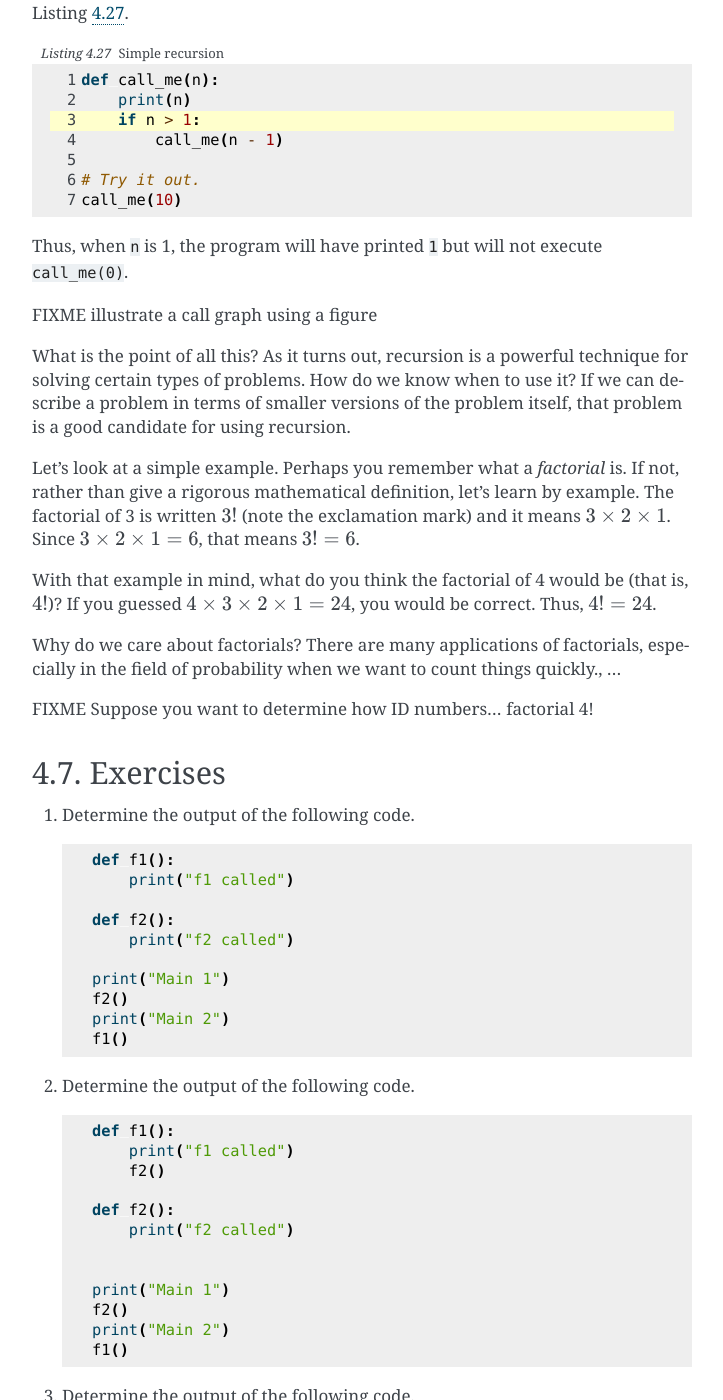
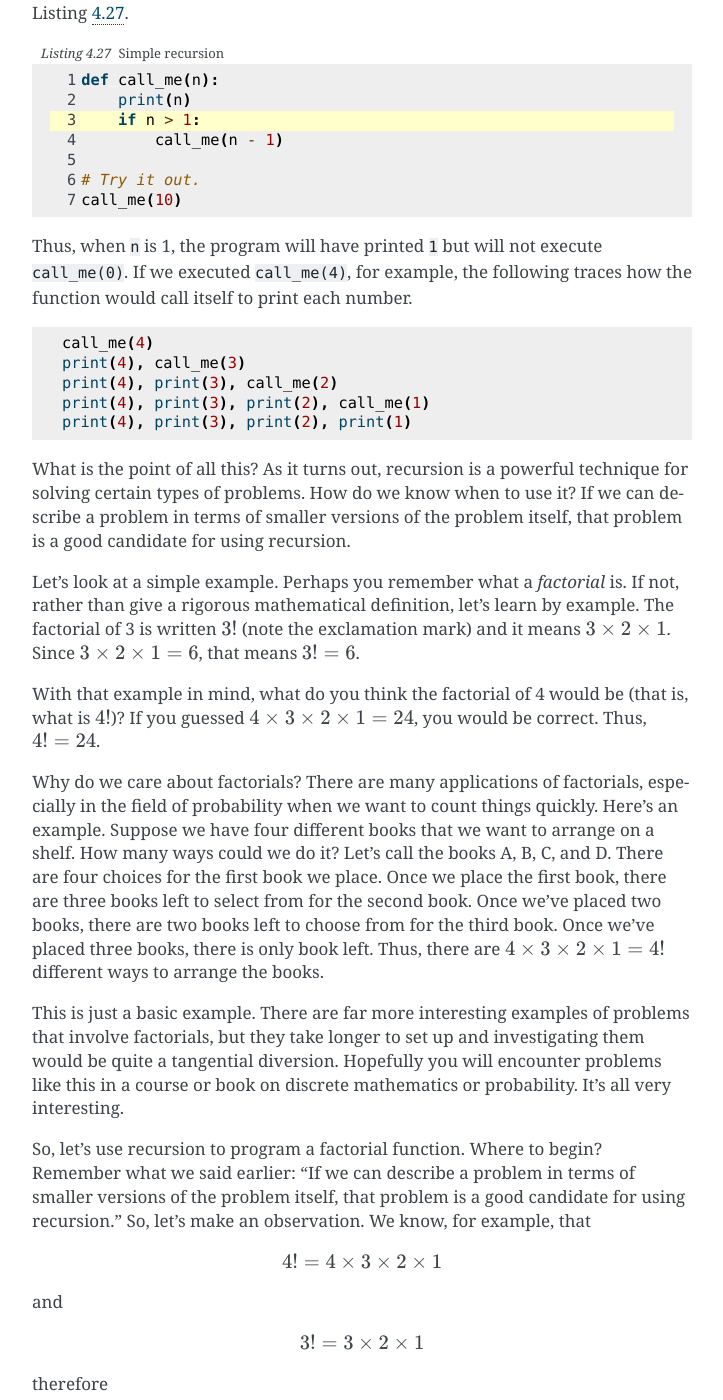
Before and after one commit to jbshep/conversational-python, a Sphinx documentation site: the page built from docs/source/ch4_funcs.rst, in a window 1280 px wide and 1400 px high, scrolled down 19869 px. Shown: the whole window, without its empty margins (388-1111 px from the left). Built offline with Sphinx 7.4.7, drawn with Linux system fonts in a browser that asks for light colours; some of the changed text lies outside the part shown.

Commit message:
Finished Ch 4 optional section on recursive functions

```diff
--- a/docs/source/ch4_funcs.rst
+++ b/docs/source/ch4_funcs.rst
@@ -1090,19 +1090,97 @@
    # Try it out.
    call_me(10)
 
-Thus, when ``n`` is 1, the program will have printed ``1`` but will not execute ``call_me(0)``.
+Thus, when ``n`` is 1, the program will have printed ``1`` but will not execute ``call_me(0)``.  If we executed ``call_me(4)``, for example, the following traces how the function would call itself to print each number.
 
-FIXME illustrate a call graph using a figure
+.. code-block::
+
+   call_me(4)
+   print(4), call_me(3)
+   print(4), print(3), call_me(2)
+   print(4), print(3), print(2), call_me(1)
+   print(4), print(3), print(2), print(1)
 
 What is the point of all this?  As it turns out, recursion is a powerful technique for solving certain types of problems.  How do we know when to use it?  If we can describe a problem in terms of smaller versions of the problem itself, that problem is a good candidate for using recursion.
 
 Let's look at a simple example.  Perhaps you remember what a *factorial* is.  If not, rather than give a rigorous mathematical definition, let's learn by example.  The factorial of 3 is written :math:`3!` (note the exclamation mark) and it means :math:`3\times2\times1`.  Since :math:`3\times2\times1 = 6`, that means :math:`3! = 6`.
 
-With that example in mind, what do you think the factorial of 4 would be (that is, :math:`4!`)?  If you guessed :math:`4\times3\times2\times1 = 24`, you would be correct.  Thus, :math:`4! = 24`.
+With that example in mind, what do you think the factorial of 4 would be (that is, what is :math:`4!`)?  If you guessed :math:`4\times3\times2\times1 = 24`, you would be correct.  Thus, :math:`4! = 24`.
 
-Why do we care about factorials?  There are many applications of factorials, especially in the field of probability when we want to count things quickly., ...
+Why do we care about factorials?  There are many applications of factorials, especially in the field of probability when we want to count things quickly.  Here's an example.  Suppose we have four different books that we want to arrange on a shelf.  How many ways could we do it?  Let's call the books A, B, C, and D.  There are four choices for the first book we place.  Once we place the first book, there are three books left to select from for the second book.  Once we've placed two books, there are two books left to choose from for the third book.  Once we've placed three books, there is only book left.  Thus, there are :math:`4\times3\times2\times1 = 4!` different ways to arrange the books.
 
-FIXME Suppose you want to determine how ID numbers...  factorial 4!
+This is just a basic example.  There are far more interesting examples of problems that involve factorials, but they take longer to set up and investigating them would be quite a tangential diversion.  Hopefully you will encounter problems like this in a course or book on discrete mathematics or probability.  It's all very interesting.
+
+So, let's use recursion to program a factorial function.  Where to begin?  Remember what we said earlier: "If we can describe a problem in terms of smaller versions of the problem itself, that problem is a good candidate for using recursion."  So, let's make an observation.  We know, for example, that
+
+.. math::
+
+   4! = 4\times3\times2\times1
+
+and
+
+.. math::
+
+   3! = 3\times2\times1
+
+therefore
+
+.. math::
+
+   4! &= 4\times(3\times2\times1) \\
+      &= 4\times3!
+
+If we play around, we'll see this pattern with any factorial.  The factorial of a number is just that number times the factorial of one less than that number.  So, for any arbitrary integer :math:`n`,
+
+.. math::
+
+   n! = n\times(n-1)!
+
+and also
+
+.. math::
+
+   1! = 1
+
+We can combine the two definitions above to define our function below.
+
+.. _recur_fact:
+.. code-block:: python
+   :linenos:
+   :caption: A recursive factorial function
+
+   def factorial(n):
+       if n == 1:
+           return 1
+       else:
+           return n * factorial(n - 1)
+
+This is a typical setup for the definition of a recursive function.  They often look something like this:
+
+.. _recur_general:
+.. code-block:: python
+   :linenos:
+   :caption: Generalized form of a recursive function
+
+   def recur(n):
+       if n is the stopping condition
+           return initial value
+       else:
+           return the result of a smaller recursive piece of the problem
+                 ( like recur(n-1) )
+
+We can see a call to ``factorial(4)`` playing out as follows.
+
+.. code-block::
+
+   factorial(4)
+   return 4 * factorial(3)
+   return 4 * 3 * factorial(2)
+   return 4 * 3 * 2 * factorial(1)
+   return 4 * 3 * 2 * 1
+   return 24
+
+We will experience recursive functions again in an optional section found in Chapter :numref:`%s <ch_searchsort>`.  That's it for now, however!
+
 
 .. _sec_funcs_exercises:
 
```
